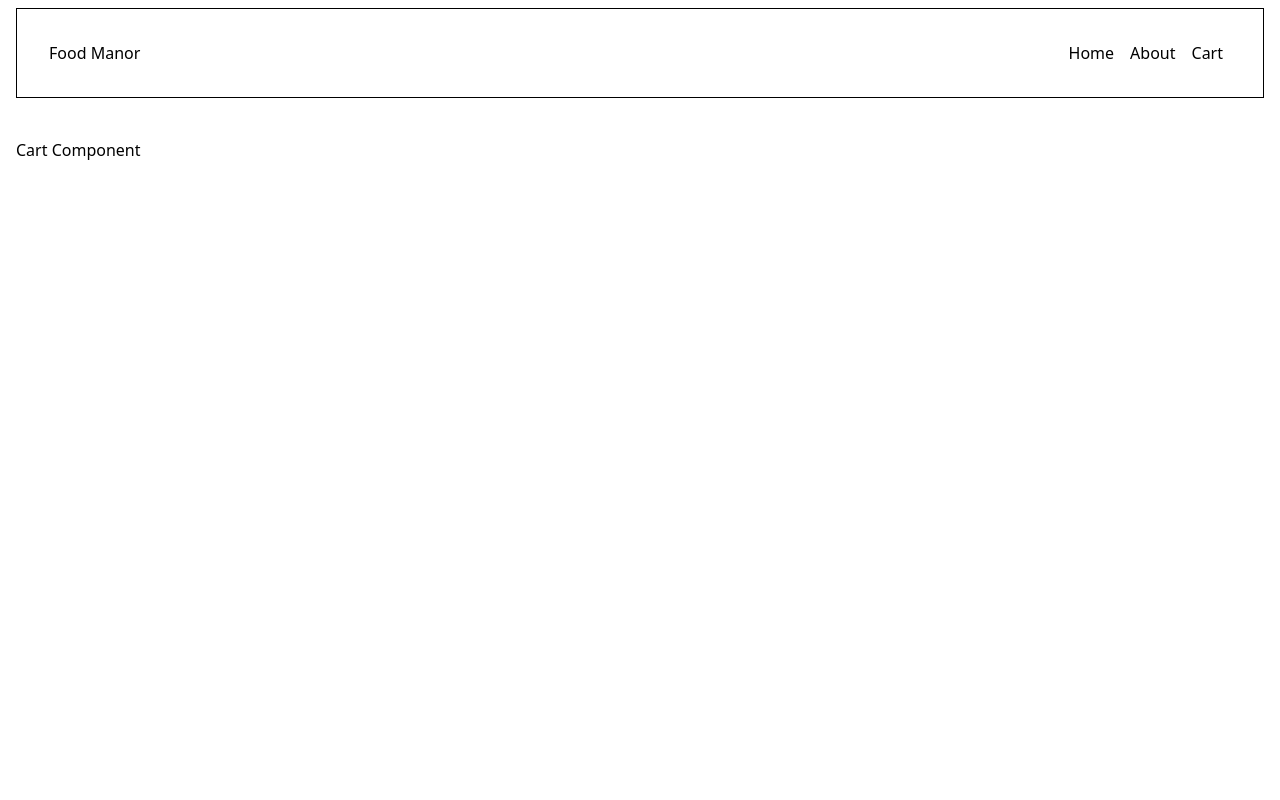
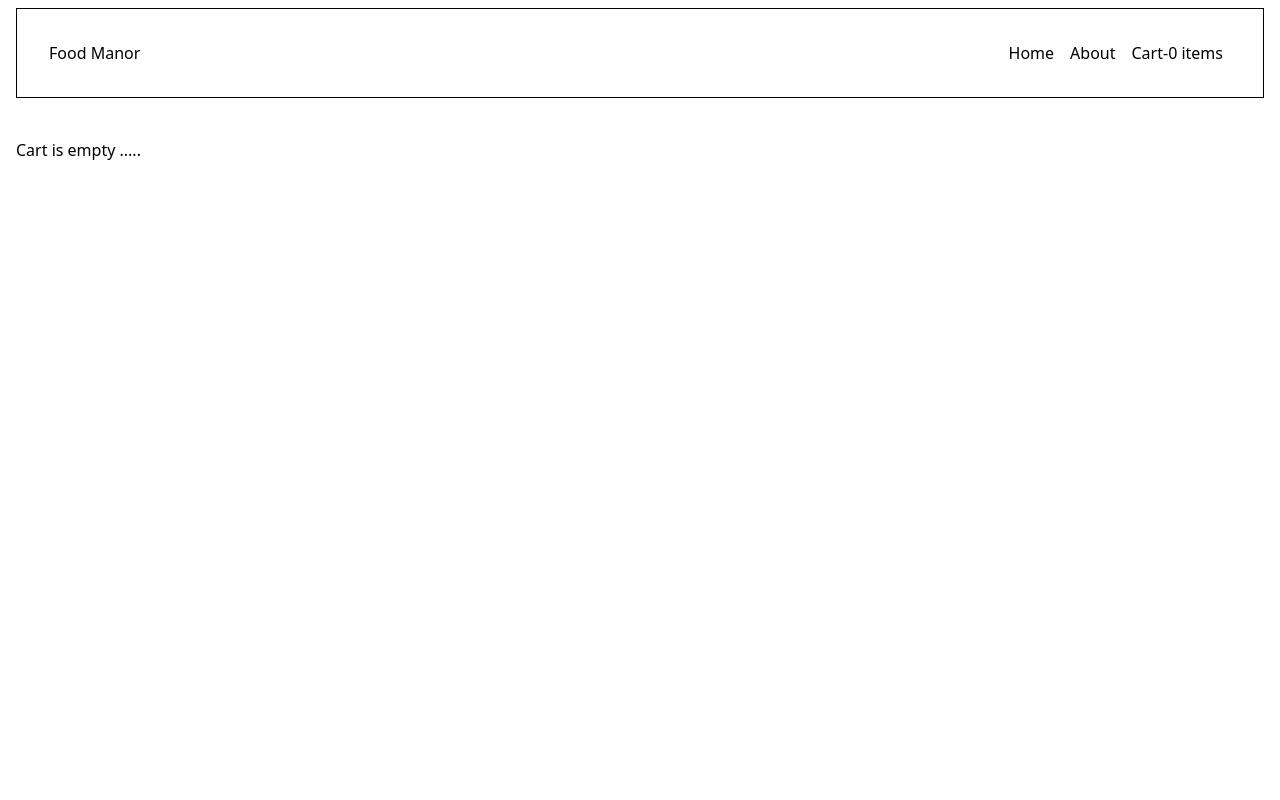
Before and after one commit to sahanilxm/Food-Manor-Code, a React (Vite) app: page /cart in a window 1280 px wide. Shown: the top 800 px of the page. Built offline with nearby package versions, Linux system fonts and the light colour scheme.

Commit message:
Added Redux to the Project, alongwith cart functionality.

```diff
--- a/package.json
+++ b/package.json
@@ -9,8 +9,10 @@
   "author": "Laxmi Kumar Sahani",
   "license": "ISC",
   "dependencies": {
+    "@reduxjs/toolkit": "^1.9.6",
     "react": "^18.2.0",
     "react-dom": "^18.2.0",
+    "react-redux": "^8.1.3",
     "react-router-dom": "^6.16.0"
   },
   "devDependencies": {
--- a/src/Components/App.js
+++ b/src/Components/App.js
@@ -1,14 +1,19 @@
 import { Outlet } from 'react-router-dom';
 import { Header, Footer} from './index';
+import { Provider } from 'react-redux';
+
+import store  from '../utils/store';
 
 const App = () =>{
     return(
         <div className='p-2 px-4'>
-            <Header />
-            <div className='min-h-screen'>
-                <Outlet />
-            </div>
-            <Footer/>
+            <Provider store={store}>
+                <Header />
+                <div className='min-h-screen'>
+                    <Outlet />
+                </div>
+                <Footer/>
+            </Provider>
         </div>
     );
 };
--- a/src/Components/Cart.js
+++ b/src/Components/Cart.js
@@ -1,8 +1,89 @@
-const Cart = () => {
+import { useSelector, useDispatch } from 'react-redux';
+import { useNavigate } from 'react-router-dom';
+
+import { removeItem, clearCart } from '../utils/cartSlice.js';
+
+const CartItem = ({name, imageURL, description, rating, price}) =>{
+
+    const dispatch = useDispatch();
+
     return(
         <div>
-            <p>Cart Component</p>
+            <div className='flex border border-black justify-between px-6 py-2 w-4/5 my-2 mx-auto'>
+                <div className='w-3/4'>
+                    <p className='line-clamp-1'>{name}</p>
+                    <p>₹ {price===undefined ?250:price/100}</p>
+                    <p>{rating === undefined? 3.2 : rating} ⭐</p>
+                    <p className=' line-clamp-1'>{description}</p>
+                </div>
+                <div>
+                    <img src={imageURL} className='w-36 h-24 border border-black p-0.5 rounded-md'/>
+                    <button className='border border-black w-36 mt-1' onClick={()=>dispatch(removeItem(name))}>Remove</button>
+                </div>
+            </div>
         </div>
+    );
+}
+
+
+
+const Cart = () => {
+
+    const cartItems = useSelector(store => store.cart.items);
+    console.log(typeof(cartItems));
+    let totalPrice = Array.from(cartItems).reduce((sum, item ) => {return sum+(item.price === undefined ? 250 :Math.floor(item.price/100))},0);
+    console.log(totalPrice);
+
+    const dispatch = useDispatch();
+    const navigate = useNavigate();
+
+
+    const handleOrder = () =>{
+        dispatch(clearCart());
+        alert('🎉Hurray!!!\nYour Order placed Successfully.');
+        navigate('/');
+    }
+
+
+    return(
+        <div>
+            <div>
+                {
+                    cartItems.map((item, index) => <CartItem key={index} name={item.name} imageURL={item.imageURL} description={item.description} rating={item.rating} price={item.price}/>)
+                }
+            </div>
+            <div>
+                {
+                    cartItems.length == 0 ? <p>Cart is empty ..... </p> :
+                    <div className='border border-black px-6 py-2 w-4/5 my-2 mx-auto'>
+                        <hr/>
+                        <div className='flex justify-between'>
+                            <div>
+                                <p>Item Total</p>
+                                <p>Delivery fee</p>
+                                <p>Platform fee</p>
+                                <p>GST and Restaurant Charges</p>
+                            </div>
+                            <div>
+                                <p>₹ {Math.floor(totalPrice)}</p>
+                                <p>₹ 50</p>
+                                <p>₹ 5</p>
+                                <p>₹ {Math.floor((totalPrice*18)/(100))}</p>
+                            </div>
+                        </div>
+                        <hr/>
+                        <div className='flex justify-between'>
+                            <p>TO PAY</p>
+                            <p>₹ {Math.floor((totalPrice*18)/(100))+Math.floor(totalPrice)+55}</p>
+                        </div>
+                        <div className='flex justify-center border border-black w-fit mx-auto'>
+                            <button className='p-1.5' onClick={()=>{ handleOrder() }}>Proceed To Checkout</button>
+                        </div>
+                    </div>
+                }
+            </div>
+        </div>
+
     );
 };
 
--- a/src/Components/Header.js
+++ b/src/Components/Header.js
@@ -1,6 +1,12 @@
 import { Link } from "react-router-dom";
+import { useSelector } from 'react-redux';
+
+import store from "../utils/store";
 
 const Header = () =>{
+
+    const cartItem = useSelector(store => store.cart.items);
+
     return(
         <div className=" flex justify-between border border-black p-8 mb-10">
             <div>
@@ -10,7 +16,7 @@ const Header = () =>{
                 <ul className=" flex">
                     <li className="mx-2"><Link to={'/'}>Home</Link></li>
                     <li className="mx-2"><Link to={'/about'}>About</Link></li>
-                    <li className="mx-2"><Link to={'/cart'}>Cart</Link></li>
+                    <li className="mx-2"><Link to={'/cart'}>Cart-{cartItem.length} items</Link></li>
                 </ul>
             </div>
         </div>
--- a/src/Components/RestaurantMenu.js
+++ b/src/Components/RestaurantMenu.js
@@ -1,11 +1,17 @@
 import { useParams } from 'react-router-dom';
 import { useState } from 'react';
+import { useDispatch } from 'react-redux';
 
 import { IMAGE_URL, NO_IMAGE_URL } from '../config/app-config';
 import { useRestaurantMenu } from '../hooks/useRestaurantMenu';
+import { addItem } from '../utils/cartSlice';
 
 
 const MenuItem = ({name, description, imageURL, price, rating}) =>{
+
+    const dispatch = useDispatch();
+    const itemDetails = {name, description, imageURL, price, rating};
+
     return (
         <div className='flex border border-black justify-between px-6 py-2 w-4/5 my-2 mx-auto'>
             <div className='w-3/4'>
@@ -16,7 +22,7 @@ const MenuItem = ({name, description, imageURL, price, rating}) =>{
             </div>
             <div>
                 <img src={imageURL} className='w-36 h-24 border border-black p-0.5 rounded-md'/>
-                <button className='border border-black w-36 mt-1'>Add</button>
+                <button className='border border-black w-36 mt-1' onClick={()=>dispatch(addItem(itemDetails))}>Add</button>
             </div>
         </div>
     );
--- a/src/hooks/useRestaurant.js
+++ b/src/hooks/useRestaurant.js
@@ -12,7 +12,6 @@ export const useRestaurants = (setFilteredRestaurant) =>{
             response = response?.data?.cards[2]?.card?.card?.gridElements?.infoWithStyle?.restaurants;
             setRestaurantList(response);
             setFilteredRestaurant(response);
-            console.log(response);
         };
 
         fetchData();
--- /dev/null
+++ b/src/utils/cartSlice.js
@@ -0,0 +1,24 @@
+import { createSlice } from "@reduxjs/toolkit";
+
+export const cartSlice = createSlice({
+    name:  'cart',
+    initialState: {
+        items: [],
+    },
+    reducers: {
+        addItem: (state, action) => {
+            state.items.push(action.payload);
+        },
+        removeItem: (state, action) => {
+            var finalData = state.items.filter(item => item.name!=action.payload);
+            state.items = finalData;
+        },
+        clearCart: (state) => {
+            state.items = [];
+        }
+    }
+});
+
+export const {addItem, removeItem, clearCart} = cartSlice.actions;
+
+export default cartSlice.reducer;
--- /dev/null
+++ b/src/utils/store.js
@@ -0,0 +1,12 @@
+import { configureStore } from "@reduxjs/toolkit";
+
+import cartSlice from "./cartSlice";
+
+const store = configureStore({
+    reducer: {
+        cart : cartSlice
+    }
+
+});
+
+export default store;
```
Also changed, not shown: 1 other file (tests, documents, lock files or other folders).
